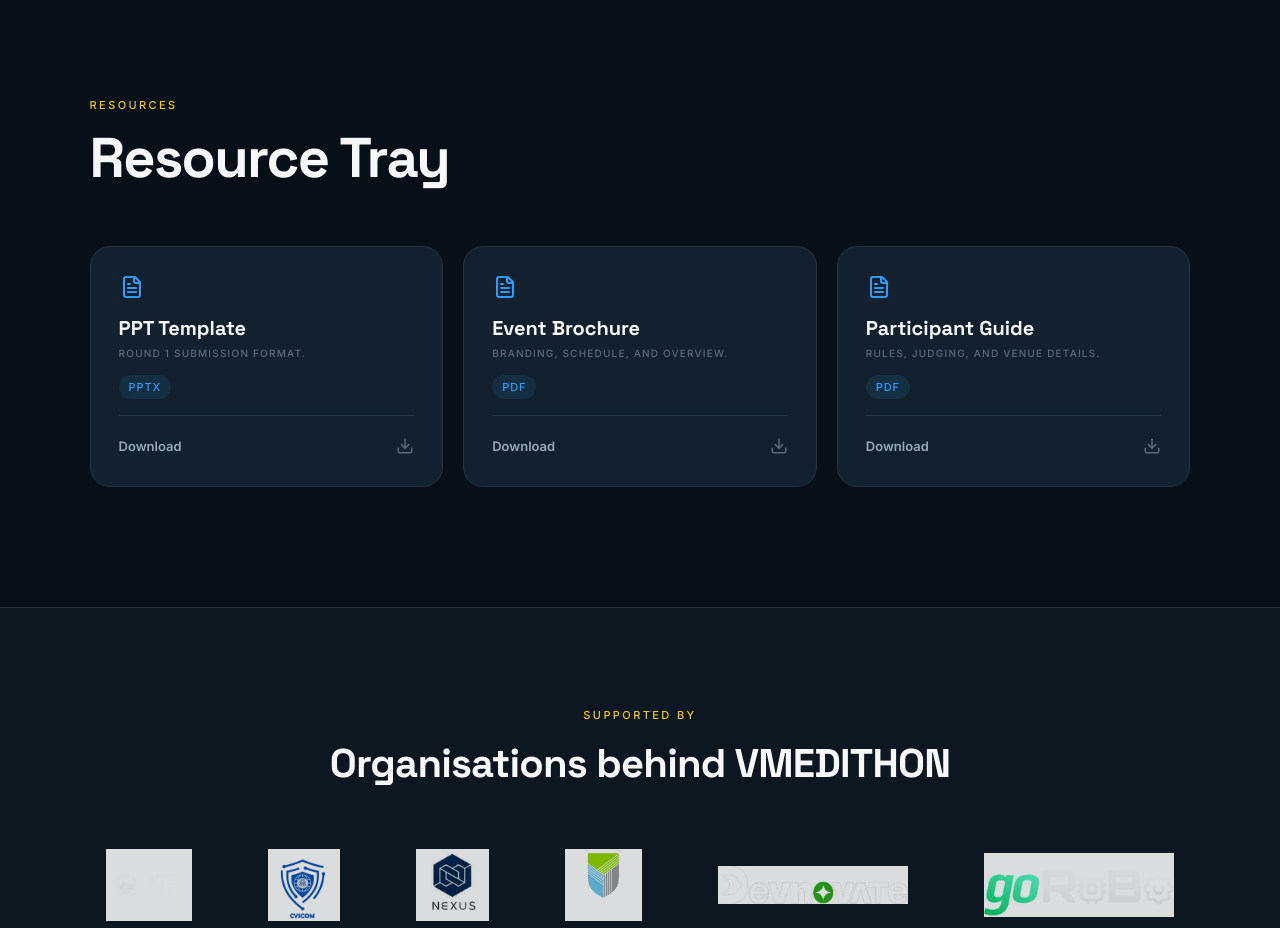
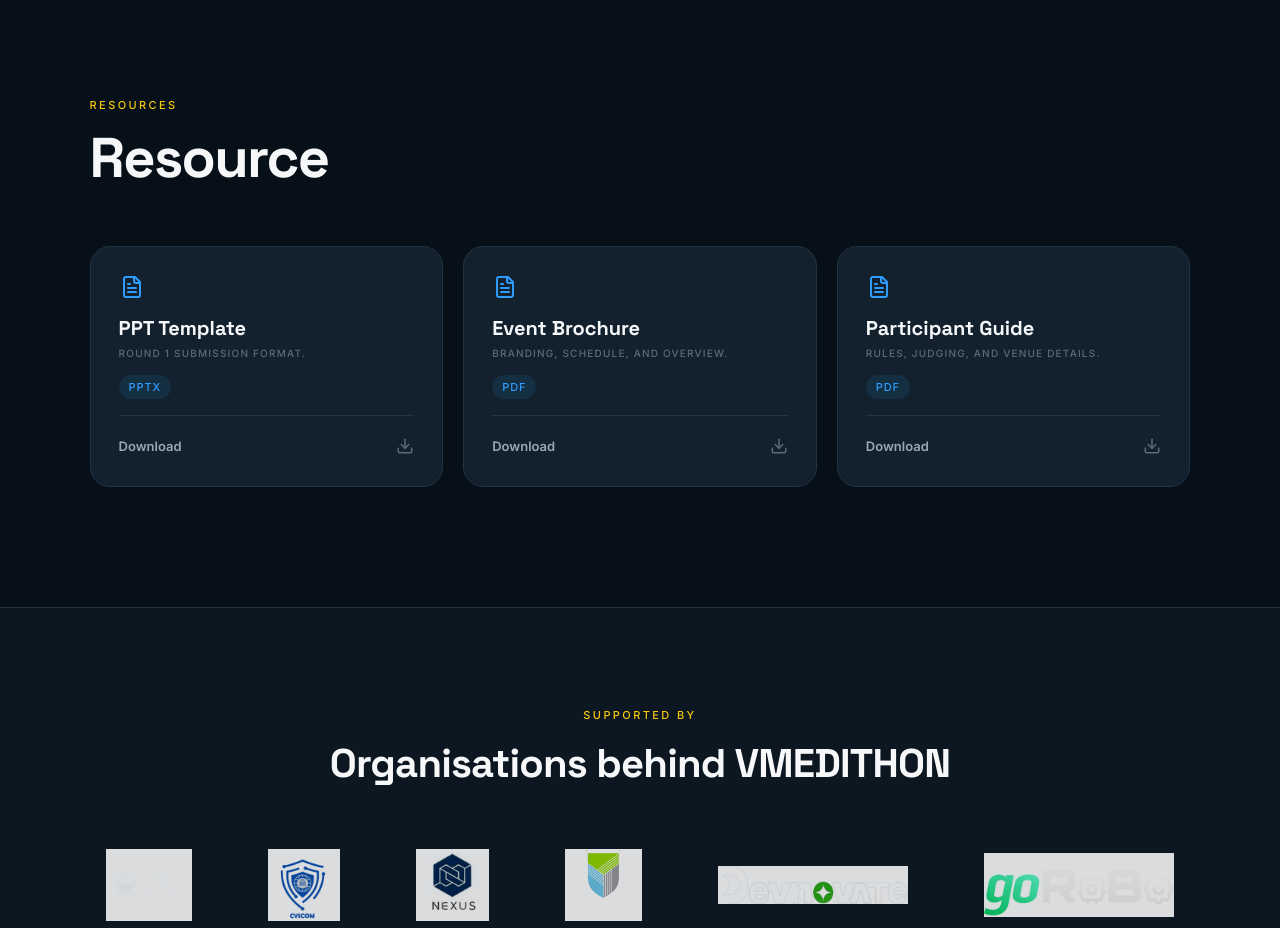
Before and after one commit to VMedithon/website, a React (Vite) app: page / in a window 1280 px wide. Shown: the part 5160-6088 px from the top of the page. Built offline with nearby package versions, Linux system fonts and the light colour scheme.

Commit message:
chore(resources): drop 'Tray' from the section title
'Resource Tray' -> 'Resource' to avoid duplicating the 'Resources'
kicker above it.

```diff
--- a/src/App.tsx
+++ b/src/App.tsx
@@ -452,7 +452,7 @@ function Resources() {
 			<div className="section-heading" data-reveal>
 				<div>
 					<span className="kicker">Resources</span>
-					<h2>Resource Tray</h2>
+					<h2>Resource</h2>
 				</div>
 			</div>
 			<div className="resources-grid" data-reveal>
```
